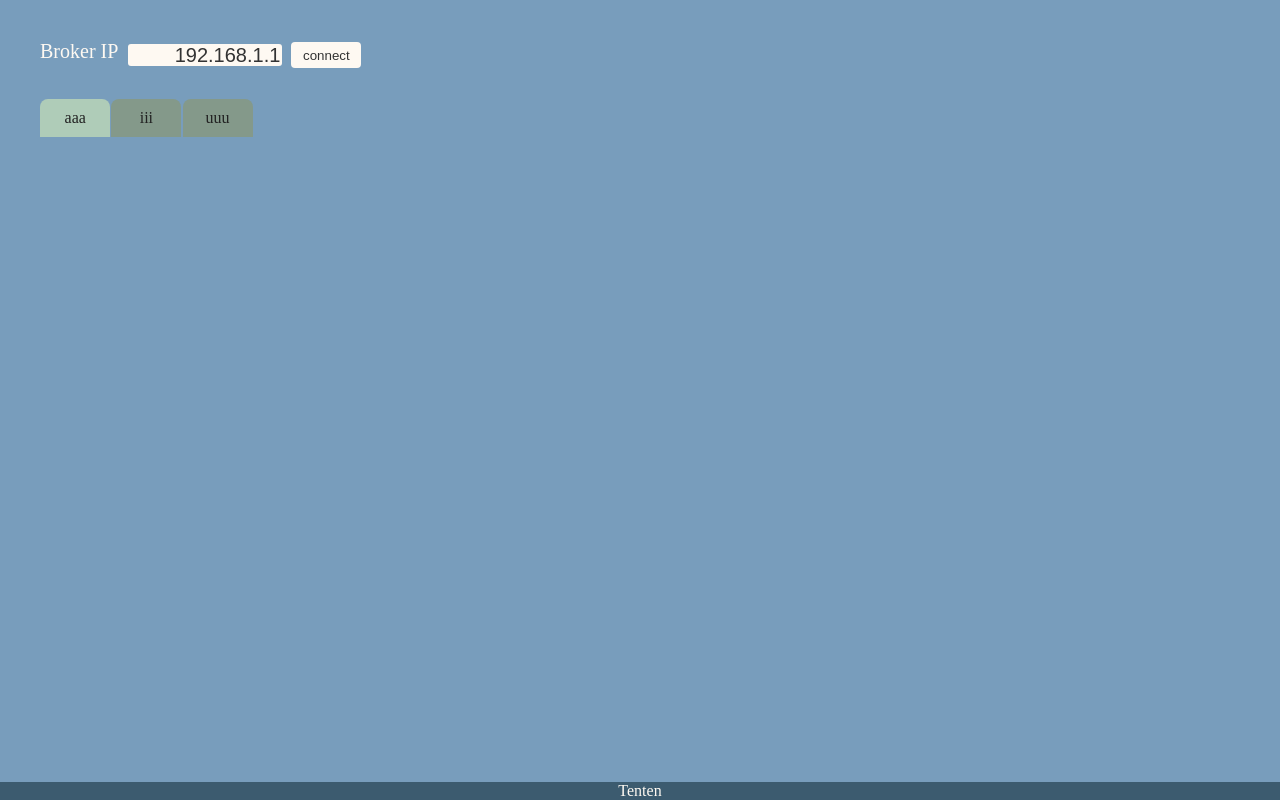
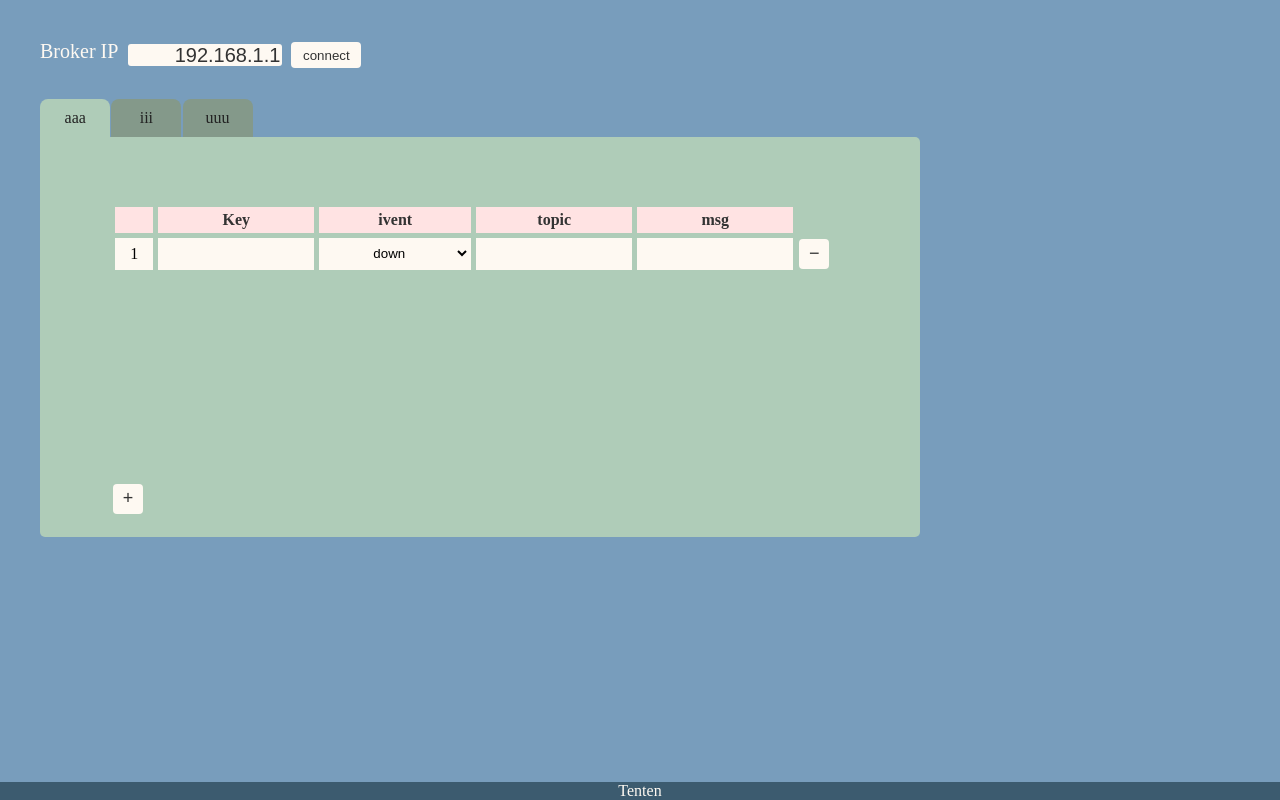
Before and after one commit to hukurou123/WebRobotUI, a plain HTML site: page index.html in a window 1280 px wide. Drawn offline with nearby package versions, Linux system fonts and the light colour scheme.

Commit message:
🦉Update:初期表示
ロード時にaaaのタブが表示されていない問題を解決しました．

```diff
--- a/index.html
+++ b/index.html
@@ -6,7 +6,7 @@
 <title>connect</title>
 <link href="style.css" rel="stylesheet">
 </head>
-<body onload="add()">
+<body>
 
 <div id="wrapper">
     <main>
@@ -186,6 +186,11 @@
             $('.area:first-of-type').addClass("is-active"); // 最初の.areaにis-activeクラスを追加
         }
     });
+
+    window.onload = function(){
+        add();
+        $('#aaa').addClass("is-active"); //最初の.areaにis-activeクラスを追加
+    }
 </script>
 
 </body>
--- a/style.css
+++ b/style.css
@@ -64,6 +64,7 @@ button{
     color: #333333;
     border: none;
     border-radius: 4px;
+    cursor: pointer;
 }
 
 .delete-btn{
@@ -106,6 +107,7 @@ button{
     height: 280px;
     overflow: auto;
 }
+
 
 .area{
     display: none;
@@ -171,6 +173,7 @@ button{
     color: #333333;
     border: none;
     border-radius: 4px;
+    cursor: pointer;
 }
 
 #ip_button:hover{
@@ -201,6 +204,7 @@ button:active{
     bottom: 2%;
     left: 10%;
     transform: translate(-50%, -50%);
+    cursor: pointer;
 }
 
 /* #add{
```
